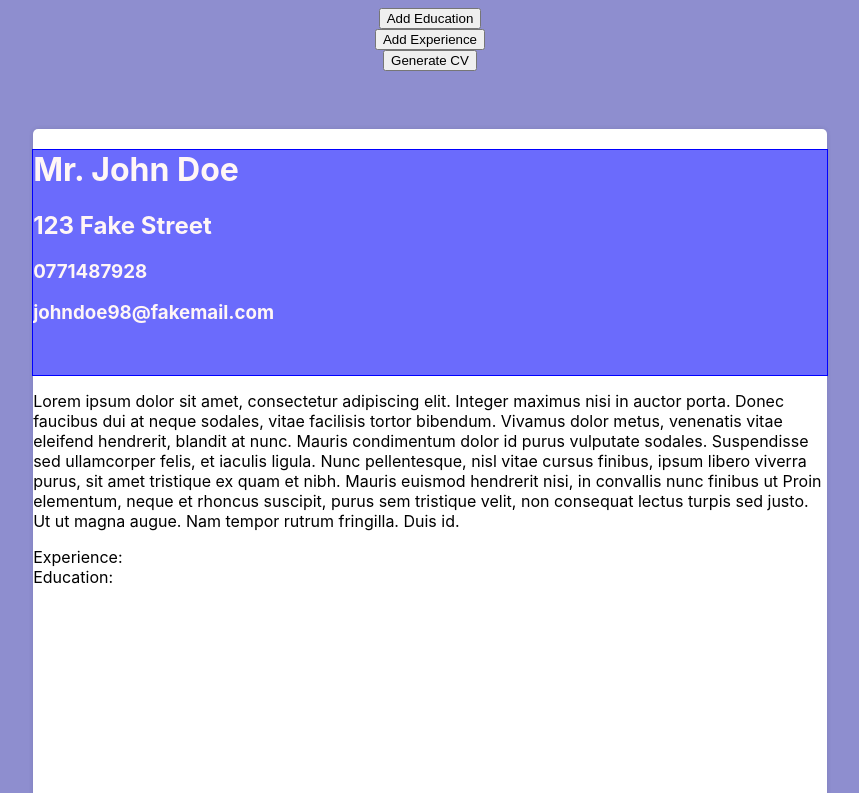
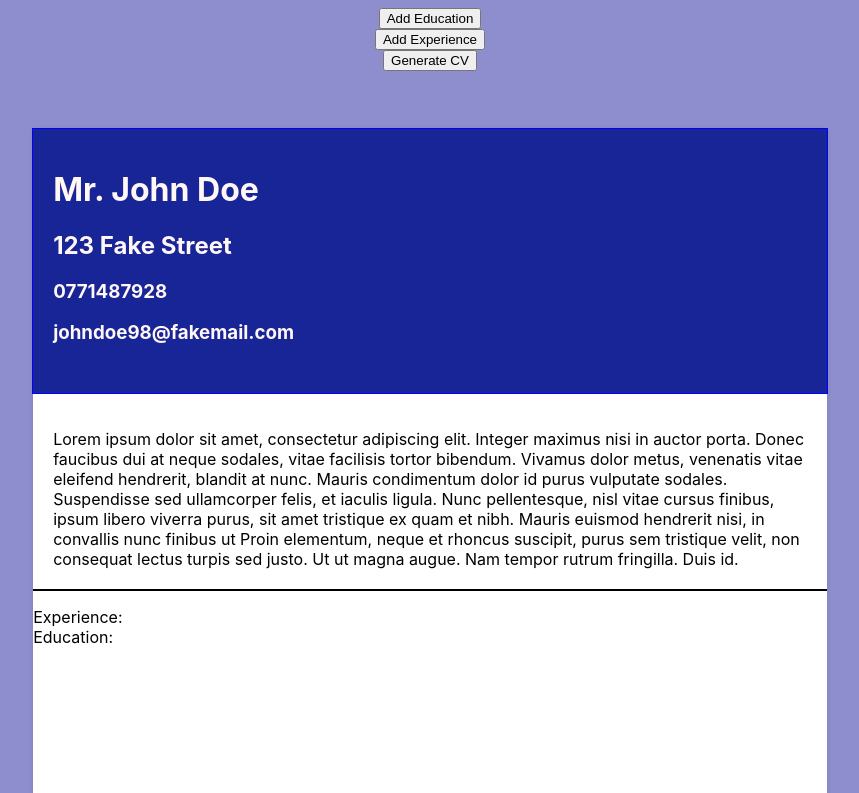
Before and after one commit to zakia98/cv-builder, a React (Create React App) app: page / in a window 1280 px wide. Shown: the part 487-1280 px from the top of the page, without its empty margins (210-1069 px from the left). Built offline with nearby package versions, Linux system fonts and the light colour scheme.

Commit message:
Updated css for cv builder

```diff
--- a/src/components/Output.css
+++ b/src/components/Output.css
@@ -8,10 +8,41 @@
     box-shadow:0 0 5px rgba(0, 0, 0, 0.1);
 }
 
-.header {
+header {
     min-height:20%;
-    width:100%;
-    background-color: rgb(107, 107, 252);
+    background-color: rgb(24, 37, 151);
     outline: 1px blue solid;
-    color:rgb(255 246 246)
+    color:rgb(255 246 246);
+    padding:20px;
 }
+
+.contact-info {
+    font-size:14px;
+    display:flex;
+    align-items: flex-end;
+    flex-direction: column;
+    margin:0;
+    padding:0;
+}
+
+.description {
+    padding:20px;
+    border-bottom: solid black 2px;
+}
+
+.section {
+    padding:20px;
+    margin:20px;
+    border-bottom: solid black 2px;
+    font-size:20px;
+}
+
+.item {
+    display:flex;
+    flex-direction:row;
+    justify-content: space-between;;
+}
+
+.side {
+    text-align: right;
+}
```
